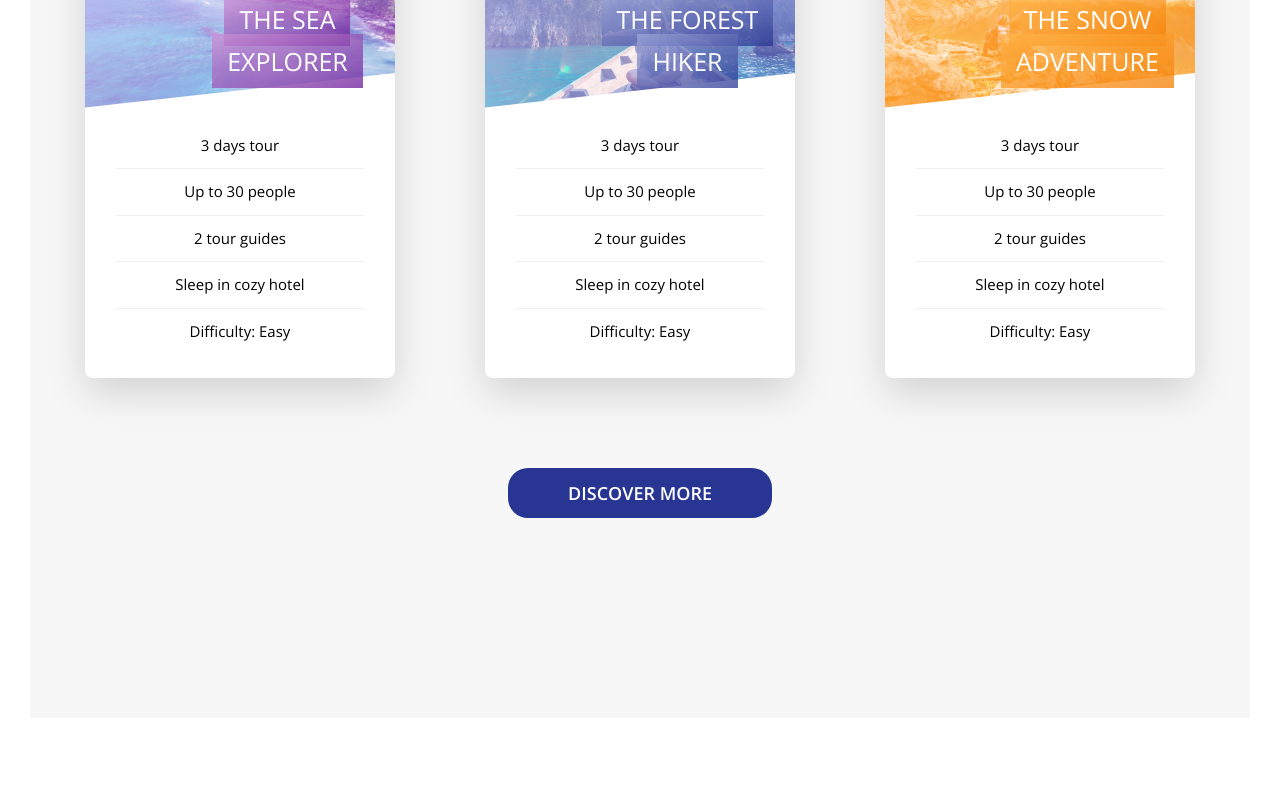
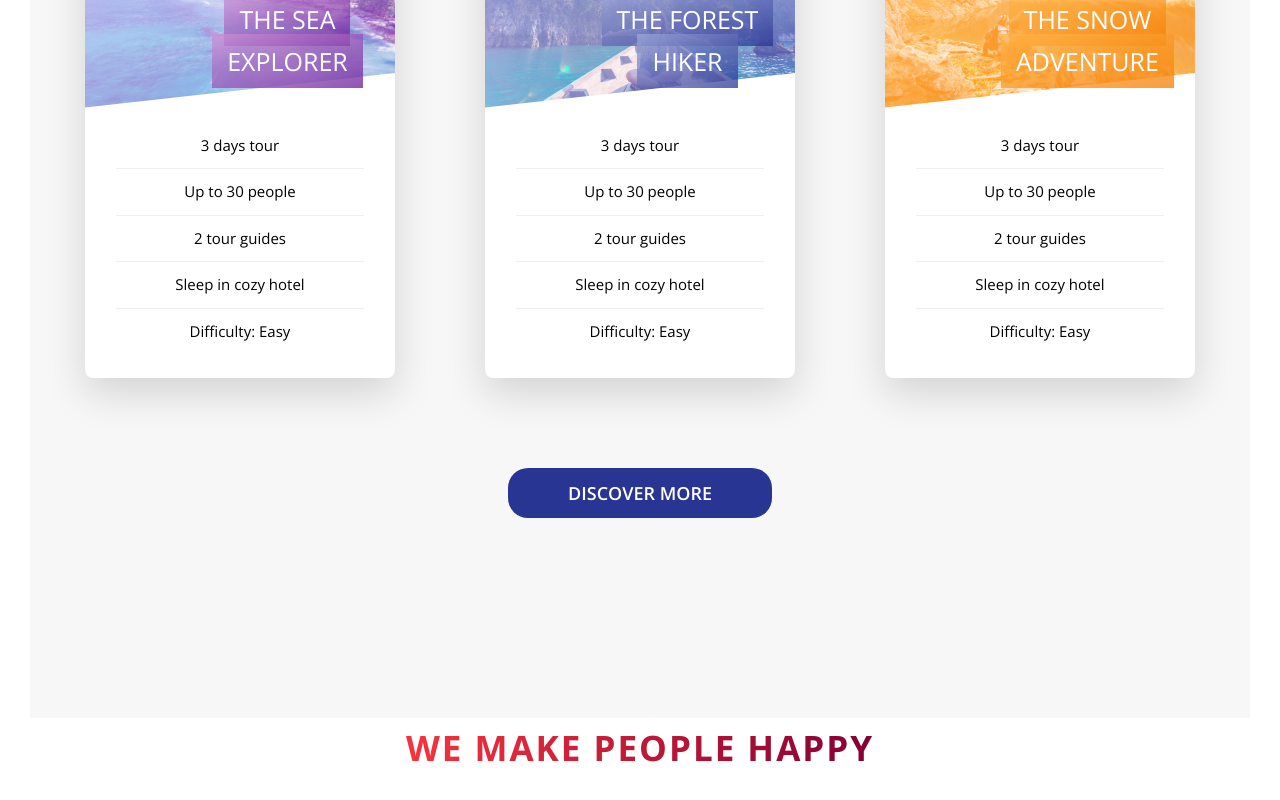
Before and after one commit to touhidulshawan/travel-world, a React (Create React App) app: page / in a window 1280 px wide. Shown: the part 2621-3421 px from the top of the page. Before the commit the page ends 3369 px from the top, so only its background shows below. Built offline with nearby package versions, Linux system fonts and the light colour scheme.

Commit message:
starting story section

```diff
--- /dev/null
+++ b/src/components/main/Story.js
@@ -0,0 +1,14 @@
+import React, { Component } from "react";
+
+class Story extends Component {
+  render() {
+    return (
+      <section className="story-section">
+        <div className="u-center-text u-margin-bottom-m">
+          <h2 className="heading__secondary">We make people happy</h2>
+        </div>
+      </section>
+    );
+  }
+}
+export default Story;
--- a/src/containers/App.js
+++ b/src/containers/App.js
@@ -4,6 +4,7 @@ import Header from "../components/headers/Header";
 import About from "../components/main/About";
 import Features from "../components/main/Features";
 import Tour from "../components/main/Tour";
+import Story from "../components/main/Story";
 class App extends Component {
   render() {
     return (
@@ -15,6 +16,7 @@ class App extends Component {
           <About />
           <Features />
           <Tour />
+          <Story />
         </main>
       </React.Fragment>
     );
```
